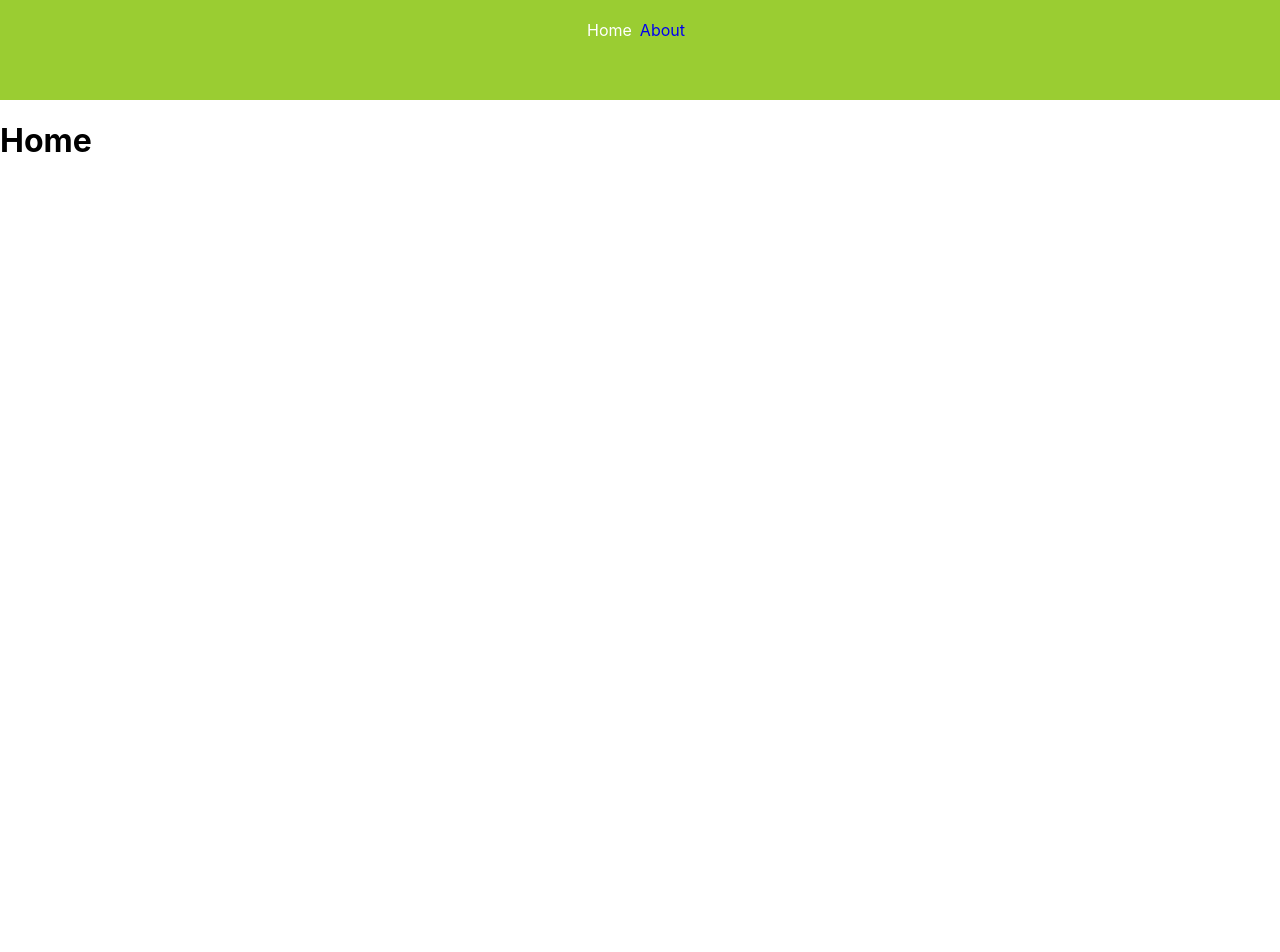
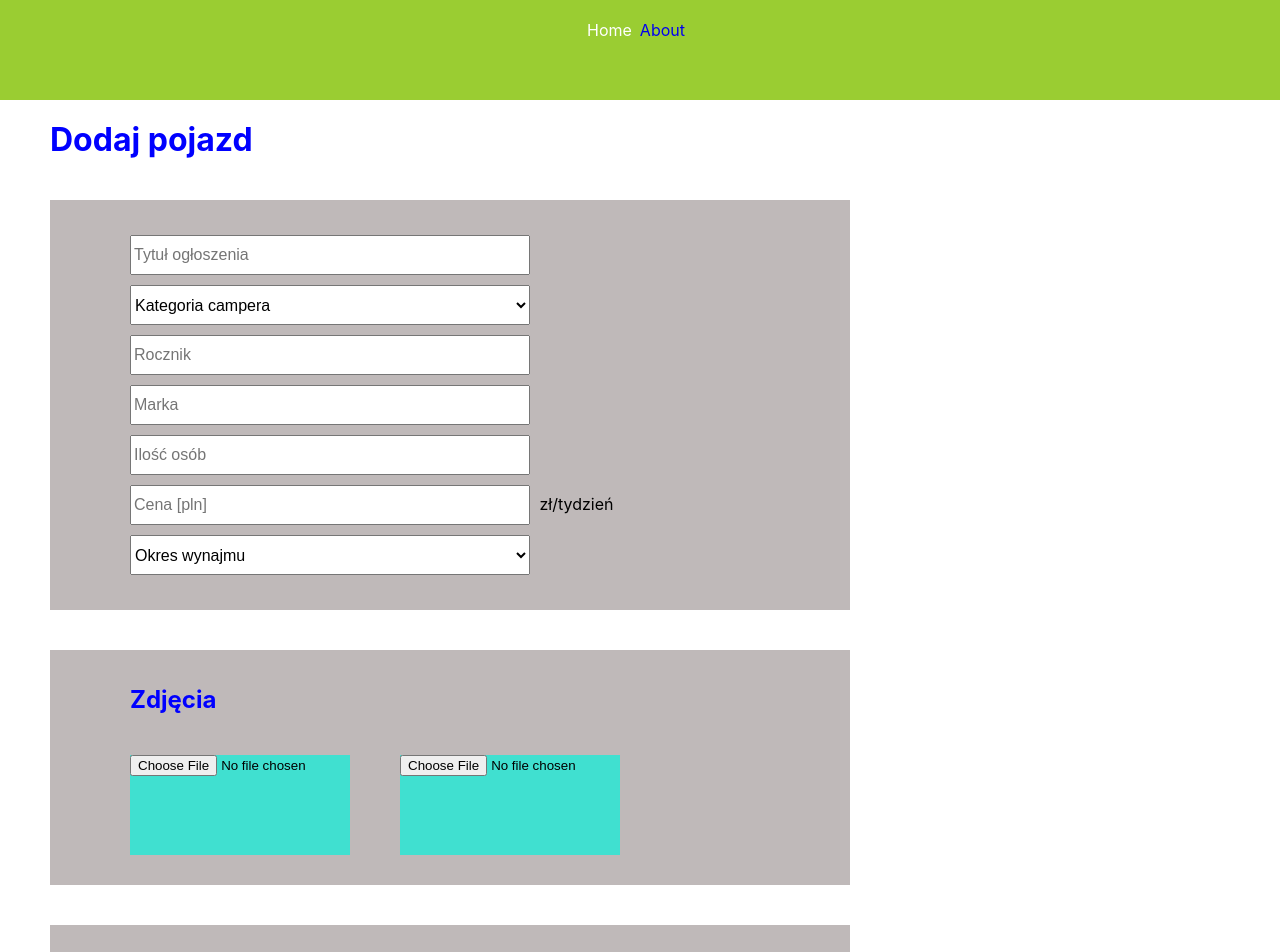
Before and after one commit to infoshareacademy/jfdzr6-team-returny, a React (Create React App) app in the folder camper_app/: page / in a window 1280 px wide. Shown: the top 952 px of the page. Before the commit the page ends 800 px from the top, so only its background shows below. Built offline with nearby package versions, Linux system fonts and the light colour scheme.

Commit message:
AddCamperForm ready to go

```diff
--- a/camper_app/src/App.js
+++ b/camper_app/src/App.js
@@ -9,6 +9,7 @@ function App() {
     <>
       <BrowserRouter>
         <NavBar />
+        <AddCamperForm />
         <Routes>
           <Route path="/" element={<Home/>}/>
           <Route path="about" element={<About/>}/>
--- a/camper_app/src/components/AddCamperForm/AddCamperForm.js
+++ b/camper_app/src/components/AddCamperForm/AddCamperForm.js
@@ -7,39 +7,39 @@ export const AddCamperForm = () => {
         <StyledHeader1>Dodaj pojazd</StyledHeader1>
         <StyledBoxBackground>
             <form>
-                <div><StyledInputText type='text' placeholder='Tytuł ogłoszenia' /></div>
-                <StyledSelect id="camper-type">
+                <div><StyledInputText name='title' type='text' placeholder='Tytuł ogłoszenia'
+                maxLength='60'/></div>
+                <StyledSelect name="camper-type">
                     <option value="">Kategoria campera</option>
                     <option value="campervan">Campervan</option>
                     <option value="integra">Integra</option>
                     <option value="polintegra">Półintegra</option>
                     <option value="alkowa">Alkowa</option>
                 </StyledSelect>
-                <div><StyledInputText type='text' placeholder='Rocznik' /></div>
-                <div><StyledInputText type='text' placeholder='Marka' /></div>
-                <div><StyledInputText type='text' placeholder='Ilość osób' /></div>
-                <div><StyledInputText type='text' placeholder='Cena [pln]' /> zł/tydzień</div>
-                <StyledSelect id="rent-duration">
+                <div><StyledInputText name='year' type='text' placeholder='Rocznik' maxLength='4'/></div>
+                <div><StyledInputText name='brand' type='text' placeholder='Marka' maxLength='20'/></div>
+
+                <div><StyledInputText name='capacity' type='text' placeholder='Ilość osób' maxLength='1'/></div>
+                <div><StyledInputText name='price' type='text' placeholder='Cena [pln]' /> zł/tydzień</div>
+                <StyledSelect name="rent-duration">
                     <option value="">Okres wynajmu</option>
-                    <option value="campervan">1 tydzień</option>
-                    <option value="integra">2 tygodnie</option>
-                    <option value="polintegra">3 tygodnie</option>
-                    <option value="alkowa">4 tygodnie</option>
+                    <option value="7">1 tydzień</option>
+                    <option value="14">2 tygodnie</option>
+                    <option value="21">3 tygodnie</option>
+                    <option value="28">4 tygodnie</option>
                 </StyledSelect>
             </form>
         </StyledBoxBackground>
 
         <StyledBoxBackground>
         <StyledHeader2>Zdjęcia</StyledHeader2>
-        <StyledInputFile type='file' />
-        <StyledInputFile type='file' />
-        <StyledInputFile type='file' />
+        <StyledInputFile name='main-img' type='file' accept='image/jpg, image/png' />
+        <StyledInputFile name='extra-img' type='file' accept='image/jpg, image/png' />
         </StyledBoxBackground>
 
         <StyledBoxBackground>
         <StyledHeader2>Opis pojazdu:</StyledHeader2>
-        <div><StyledTextArea type='text' placeholder='Opisz swój pojazd...'
-        cols="40" rows="5"/></div>
+        <div><StyledTextArea name='description' type='text' placeholder='Opisz swój pojazd...'/></div>
         </StyledBoxBackground>
 
     </div>)
--- a/camper_app/src/components/AddCamperForm/AddCamperForm.style.js
+++ b/camper_app/src/components/AddCamperForm/AddCamperForm.style.js
@@ -19,14 +19,12 @@ export const StyledBoxBackground = styled.div`
   padding: 30px;
 `
 
-
 export const StyledInputText = styled.input`
   font-size: 16px;
   height: 40px;
   width: 400px;
   margin: 5px 5px 5px 50px;
 `
-
 export const StyledSelect = styled.select`
   font-size: 16px;
   height: 40px;
@@ -38,10 +36,11 @@ export const StyledInputFile = styled.input`
   background-color: turquoise;
   height: 100px;
   width: 220px;
-  margin: 5px 0px 0px 20px;
+  margin: 5px 0px 0px 50px;
 `
 
 export const StyledTextArea = styled.textarea`
+  resize: none;
   font-size: 20px;
   height: 200px;
   width: 400px;
```
